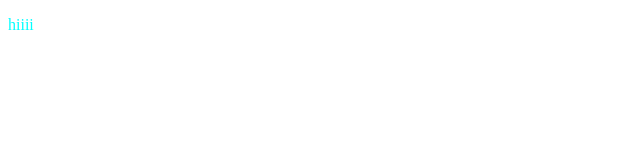
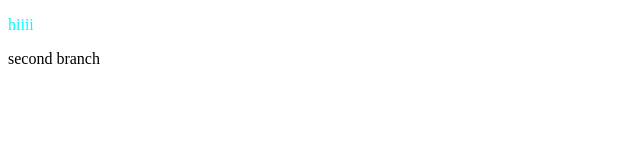
Before and after one commit to darshan-sohamtech/git-repo, a plain HTML site: page index.html in a window 1280 px wide. Shown: the full height of the page, 0-640 px from the left. Drawn offline with Linux system fonts and the light colour scheme.

Commit message:
change from second branch

```diff
--- a/index.html
+++ b/index.html
@@ -8,5 +8,6 @@
 </head>
 <body>
     <p>hiiii</p>
+    <span>second branch</span>
 </body>
 </html>
```
